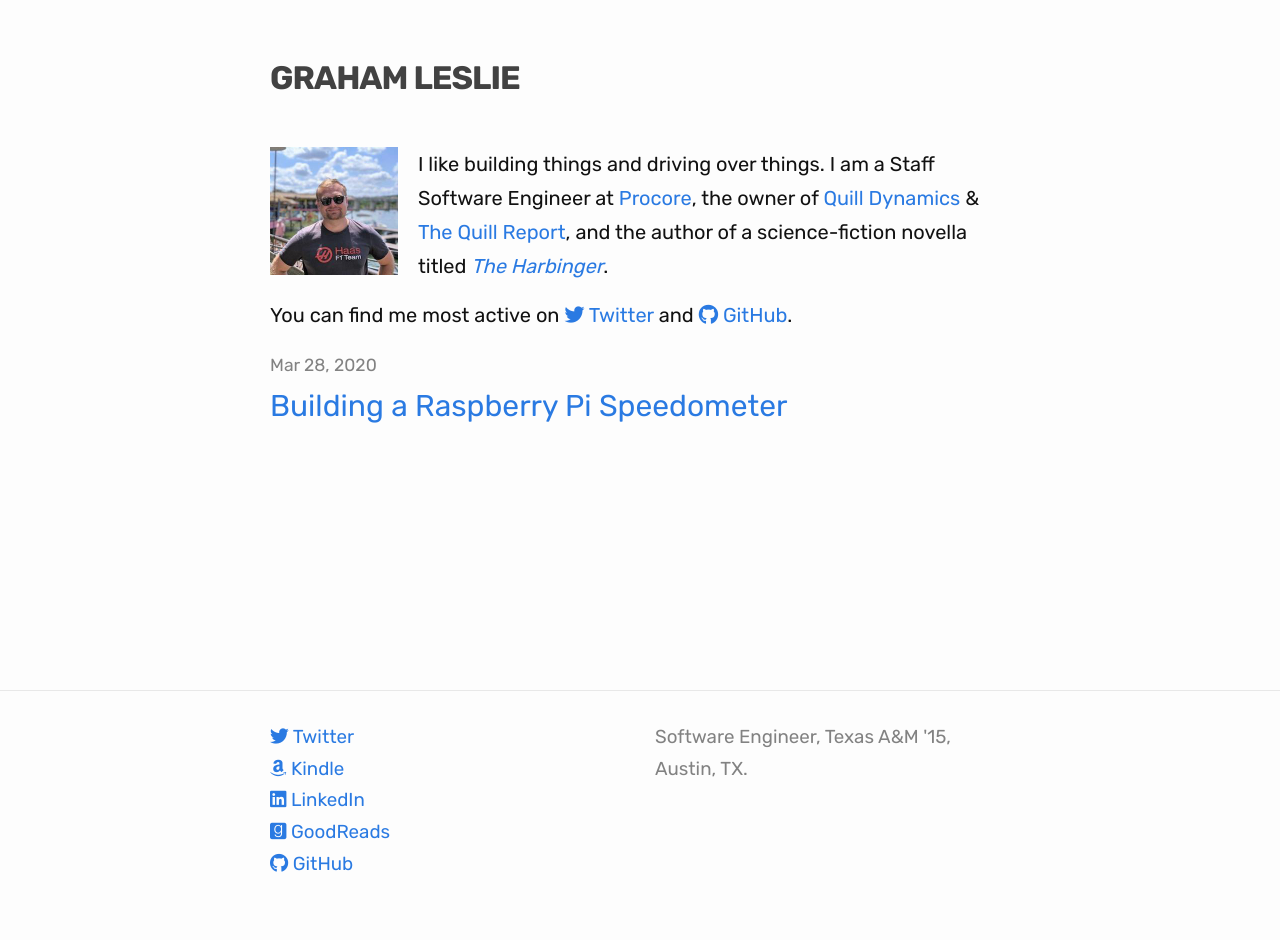
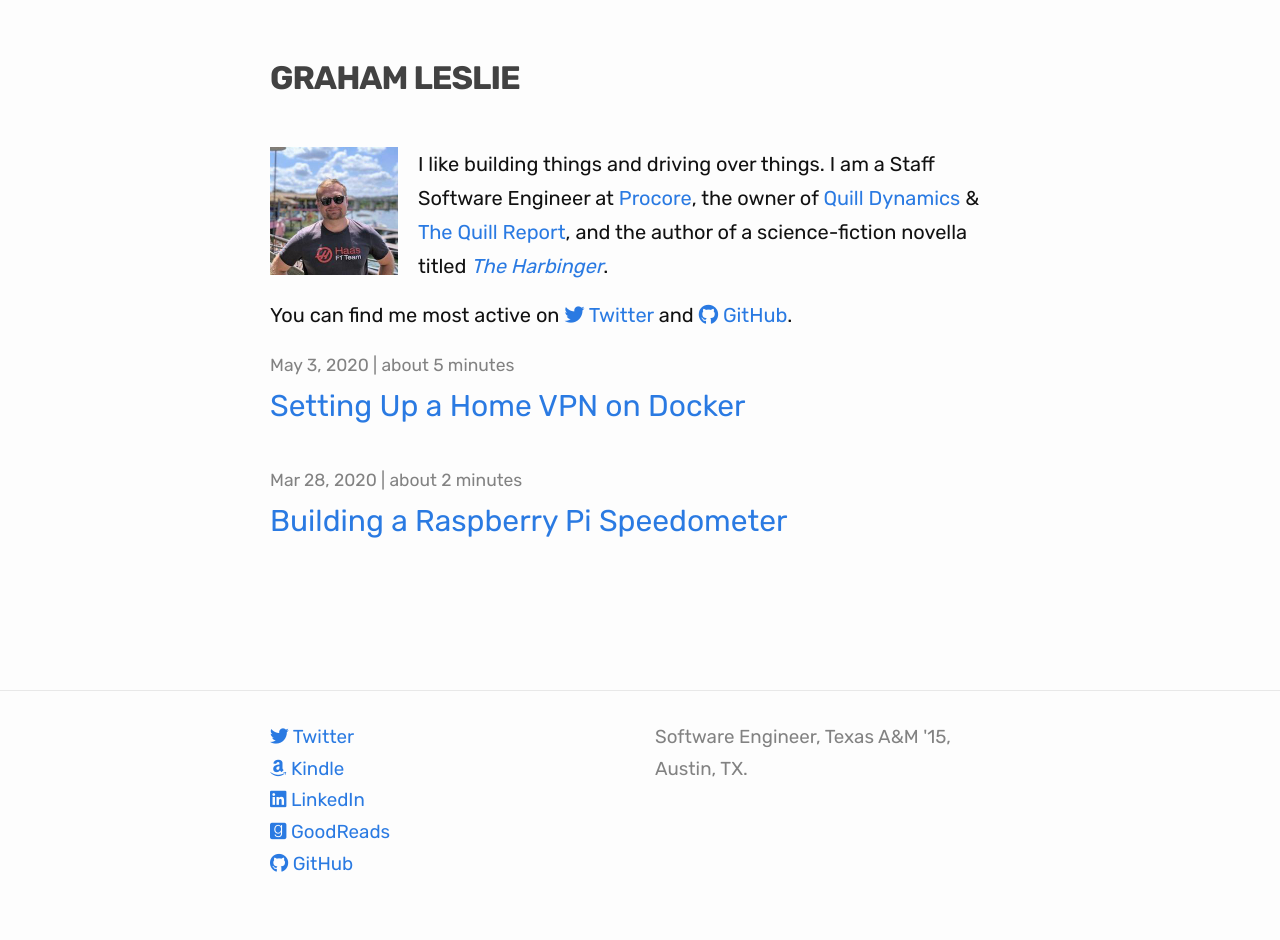
Before and after one commit to grahamleslie/grahamleslie.github.io, a Jekyll site: the page built from index.markdown, in a window 1280 px wide. Built offline with Jekyll 4.4.1, drawn with Linux system fonts in a browser that asks for light colours; nearby versions of some CDN libraries; part of the change alters nothing that is shown.

Commit message:
Adds post

````diff
--- a/_layouts/home.html
+++ b/_layouts/home.html
@@ -14,7 +14,9 @@ layout: default
     {%- assign date_format = site.minima.date_format | default: "%b %-d, %Y" -%}
     {%- for post in posts -%}
     <li>
-      <span class="post-meta">{{ post.date | date: date_format }}</span>
+      <span class="post-meta"
+        >{{ post.date | date: date_format }} | about {{ post.duration}}</span
+      >
       <h3>
         <a class="post-link" href="{{ post.url | relative_url }}">
           {{ post.title | escape }}
--- a/_posts/2020-03-28-building-a-rpi-vehicle-dashboard.md
+++ b/_posts/2020-03-28-building-a-rpi-vehicle-dashboard.md
@@ -3,6 +3,7 @@ layout: post
 title: "Building a Raspberry Pi Speedometer"
 date: 2020-03-28 18:08:17 -0500
 categories: rpi raspberry pi dashboard
+duration: "2 minutes"
 ---
 
 Back in April of last year, the speedometer failed in my '94 Explorer.
--- /dev/null
+++ b/_posts/2020-05-03-setting-up-a-home-vpn-on-docker.md
@@ -0,0 +1,144 @@
+---
+layout: post
+title: "Setting Up a Home VPN on Docker"
+date: 2020-05-03 09:12:15 -0500
+categories: docker home vpn homelab
+duration: "5 minutes"
+---
+
+I have a home server. I run a handful of applications as Docker containers on this server, like Plex, Folding@home, and (shameless plug) [Shrodinger](https://github.com/grahamleslie/schrodinger).
+
+![My home server cabinet](/assets/images/posts/cabinet.jpg)
+
+_My home server "cabinet"._
+
+![My home server](/assets/images/posts/home-server.jpg)
+
+_My home server._
+
+While in an airport some time ago, I realized it would be nice to have my own VPN running at home I could tunnel through. Plus, it would be nice to have access to my home applications.
+
+I'll describe how I set that up.
+
+PS - I had cooling issues from the start with this cabinet when I realized I was comically duped by the fake slats on the doors 🤦. I resolved this entirely by drilling an air inlet and outlet in the back and installing [USB fans](https://amzn.to/2SilOZy) to create an air flow in, through the server, and out again. The router and switch are on a [cheap battery backup](https://amzn.to/2W9t1wl) so they stay on for a short period of time if the power blips or goes out.
+
+### 0. Prerequisite Docker Host
+
+My server (a ThinkStation I picked up on Craigslist) runs Ubuntu 18.04 LTS (I'll upgrade it to 20.04 LTS sometime in the near future). My server has a [CAT6 line](https://amzn.to/2VSnP17) to a [switch](https://amzn.to/3f001Qp), then a [CAT6 line](https://amzn.to/2VSnP17) from the switch to the router. The server's speed [depends on the CATegory](https://www.howtogeek.com/70494/what-kind-of-ethernet-cat-5e6a-cable-should-i-use/) of ethernet is uses.
+
+PS - 1ft patch cables are pretty short. I'd get a longer cables in retrospect.
+
+It runs Docker 19.03.5 (after installing, I had to follow [these steps to run `docker` without sudo](https://askubuntu.com/questions/477551/how-can-i-use-docker-without-sudo/477554#477554)). I recommend [portainer](https://www.portainer.io/) for a GUI to managing your Docker containers. I prefer using it for managing my Docker containers over the CLI through SSH.
+
+I run all of my containers with the flag `--restart=always` to make sure they come back up if my server is rebooted.
+
+### 1. Dynamic DNS
+
+I needed a static way to access your server remotely, which is harder when you don't have a dedicated IP. To solve this problem I use dynamic DNS. I created a CNAME on a domain I own and run [joshuaavalon/cloudflare-ddns
+](https://hub.docker.com/r/joshuaavalon/cloudflare-ddns) (as a daemon) to update that CNAME with the current external IP address of my home server when it changes.
+
+### 2. VPN
+
+I use [hwdsl2/ipsec-vpn-server](https://github.com/hwdsl2/docker-ipsec-vpn-server) for my VPN. I specify `VPN_IPSEC_PSK`, `VPN_USER`, and `VPN_PASSWORD` so they persist.
+
+### 3. Port Forwarding
+
+Once Dynamic DNS is set up and our VPN is running, the UDP ports `500` and `4500` need to be forwarded. In my particular case, I have an fiber AT&T modem/router in IP Passthrough mode and then my router, and I had to forward those ports through _both_.
+
+PS - my router is a [TP-Link AC2600](https://amzn.to/3d0RjQ2). I did a lot of research before purchasing - it's the best router I found with great coverage of my small home, yard, and detached workshop out back, and also has a mobile app for management.
+
+At this point - you should be able to configure your phone or computer with an IPsec client connecting through your dynamic DNS to your home VPN server.
+
+### 4. Troubleshooting
+
+1. Are the ports forwarded?
+1. Are the ports blocked by your ISP?
+1. Are the ports blocked by your firewall?
+1. Is the dynamic DNS resolving?
+
+### 5. Bonus: Custom Domains
+
+I wanted to be able to resolve my home server and its various applications via domain names, so to do that I set a reverse proxy and home DNS. I only set up custom domains over port 80 since we're connected through the VPN.
+
+To do this, I set up an isolated bridge network in Docker. I started by moving [hwdsl2/ipsec-vpn-server](https://github.com/hwdsl2/docker-ipsec-vpn-server) to that bridge network.
+
+### 6. dnsmasq
+
+I first deployed [jpillora/docker-dnsmasq](https://github.com/jpillora/docker-dnsmasq) to my new network **with a static IP address** and mounted a `dnsmasq.conf` file. In that file, I added my upstream DNS servers and my custom domains, all pointing to the server's local IP address:
+
+```text
+no-resolv
+server=1.0.0.1
+server=1.1.1.1
+strict-order
+
+address=/example.com/192.168.86.2
+address=/example2.com/192.168.86.2
+```
+
+I also exposed port 53 on the server's firewall, but didn't forward the port since we're connecting to it _through_ the VPN.
+
+### 7. haproxy
+
+Next, I deployed [haproxy](https://hub.docker.com/_/haproxy/#!) in the same network. I mounted a `haproxy.cfg` file setting up my defaults, frontend, and backends:
+
+```
+global
+    daemon
+
+    # Default SSL material locations
+    ca-base /etc/ssl/certs
+    crt-base /etc/ssl/private
+
+    # Default ciphers to use on SSL-enabled listening sockets.
+    # For more information, see ciphers(1SSL).
+    ssl-default-bind-ciphers kEECDH+aRSA+AES:kRSA+AES:+AES256:RC4-SHA:!kEDH:!LOW:!EXP:!MD5:!aNULL:!eNULL
+
+defaults
+    log     global
+    mode    http
+    option  httplog
+    option  dontlognull
+    timeout connect 5000
+    timeout client  50000
+    timeout server  50000
+
+frontend fe
+	bind *:80
+	acl example hdr(host) -i example.com
+	acl example2 hdr(host) -i example2.com
+	mode http
+	default_backend example_be
+	use_backend example_be if example
+	use_backend example2_be if example2
+
+backend example_be
+	mode http
+	server example 192.168.86.2:9001
+
+backend example2_be
+	mode http
+	server example2 192.168.86.2:9002
+```
+
+I exposed it on port 80 (again, I didn't forward the port).
+
+### 8. Wiring Up DNS
+
+Last, I came back to [hwdsl2/ipsec-vpn-server](https://github.com/hwdsl2/docker-ipsec-vpn-server) and set my DNS servers. I use my [jpillora/docker-dnsmasq](https://github.com/jpillora/docker-dnsmasq) container first, then fall back to Cloudflare.
+
+```
+VPN_DNS_SRV1 = 172.20.0.3
+VPN_DNS_SRV2 = 1.1.1.1
+```
+
+Note that `VPN_DNS_SRV1` is pointing to the local static IP address of the [jpillora/docker-dnsmasq](https://github.com/jpillora/docker-dnsmasq) container that resides in the same bridge network.
+
+At this point, if you restart all your containers, you should be able to access your local DNS through your VPN.
+
+### 9. Troubleshooting
+
+1. Are you on the same network? You can't VPN in while already inside the network, even on a guest network.
+1. Is DNS resolving on your test device? You can test using `dig` and `ping` with a shell on your test device (I found myself troubleshooting with a shell on my phone VPN'd in over mobile data).
+1. Is DNS resolving from inside your VPN container?
+1. Do you see any errors if you enable verbose logging in either [jpillora/docker-dnsmasq](https://github.com/jpillora/docker-dnsmasq) or [haproxy](https://hub.docker.com/_/haproxy/#!)?
````
Also changed, not shown: assets/images/posts/cabinet.jpg (added), assets/images/posts/home-server.jpg (added).
